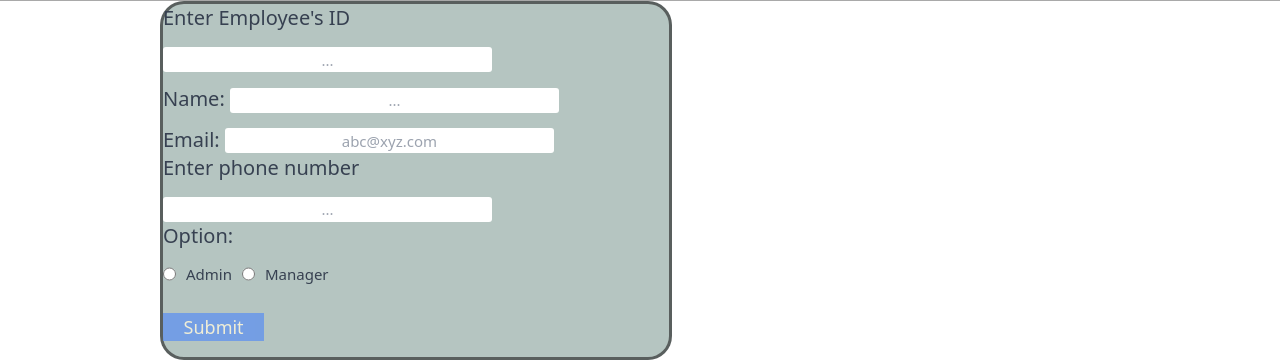
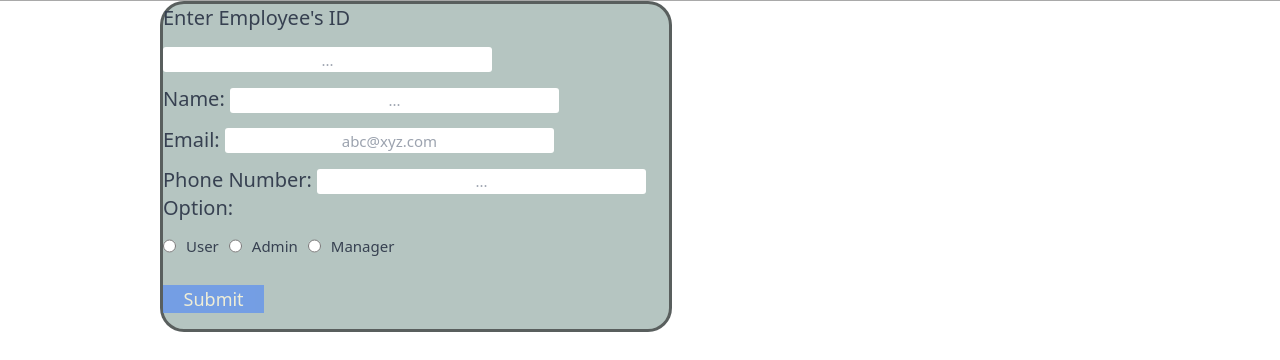
Before and after one commit to AshiMahajan/Flask-Leads-Management-System, a Flask app: page /admin/update in a window 1280 px wide; the page is wider, and only the part inside the window is pictured. Shown: the part 589-949 px from the top of that part. After the commit the page ends 921 px from the top of that part, so only its background shows below. Run offline with Flask 3, Linux system fonts and the light colour scheme; the visitor is signed in with stand-in values (Sample User, id 1); style sheets or scripts are compiled from the project's sources.

Commit message:
updated employee page

```diff
--- a/templates/update_employee.html
+++ b/templates/update_employee.html
@@ -83,7 +83,7 @@
     "
   />
   <br />
-  <label for="phone_number" style="margin-top: 10%">Enter phone number</label>
+  <label for="phone_number" style="margin-top: 10%">Phone Number:</label>
   <input
     type="text"
     id="phone_number"
@@ -110,6 +110,7 @@
       gap: 10px;
     "
   >
+    <input type="radio" name="option" id="option2" value="user" /> User
     <input type="radio" name="option" id="option1" value="admin" /> Admin
     <input type="radio" name="option" id="option3" value="manager" /> Manager
   </div>
```
